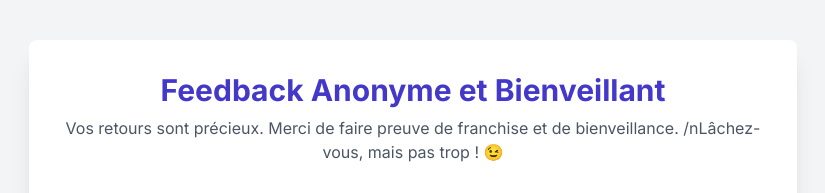
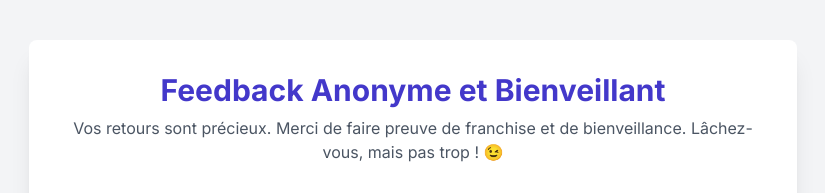
Before and after one commit to ilearnwithyou/My-website, a plain HTML site: page index.html in a window 1280 px wide. Shown: the top 193 px of the page, without its empty margins (227-1052 px from the left). Drawn offline with nearby package versions, Linux system fonts and the light colour scheme.

Commit message:
Update index.html

```diff
--- a/index.html
+++ b/index.html
@@ -82,7 +82,7 @@
     <div class="container mx-auto max-w-3xl p-4 sm:p-6 lg:p-8 bg-white shadow-xl rounded-lg mt-10">
         <header class="text-center mb-8">
             <h1 class="text-3xl font-bold text-indigo-700">Feedback Anonyme et Bienveillant</h1>
-            <p class="text-gray-600 mt-2">Vos retours sont précieux. Merci de faire preuve de franchise et de bienveillance. /nLâchez-vous, mais pas trop ! &#128521;</p>
+            <p class="text-gray-600 mt-2">Vos retours sont précieux. Merci de faire preuve de franchise et de bienveillance. </n>Lâchez-vous, mais pas trop ! &#128521;</p>
         </header>
 
         <div id="shareLinkInfo" class="bg-blue-50 border-l-4 border-blue-500 text-blue-700 p-4 mb-6 rounded-md">
```
